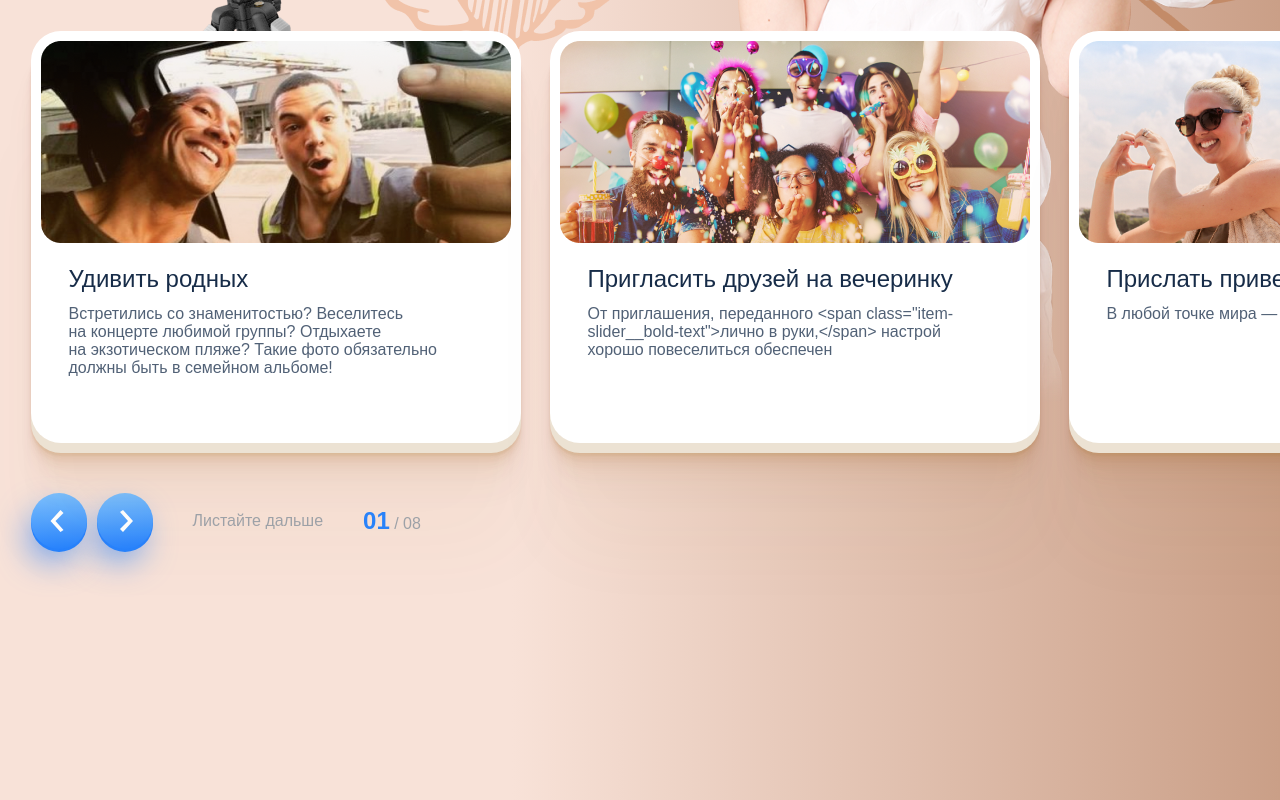
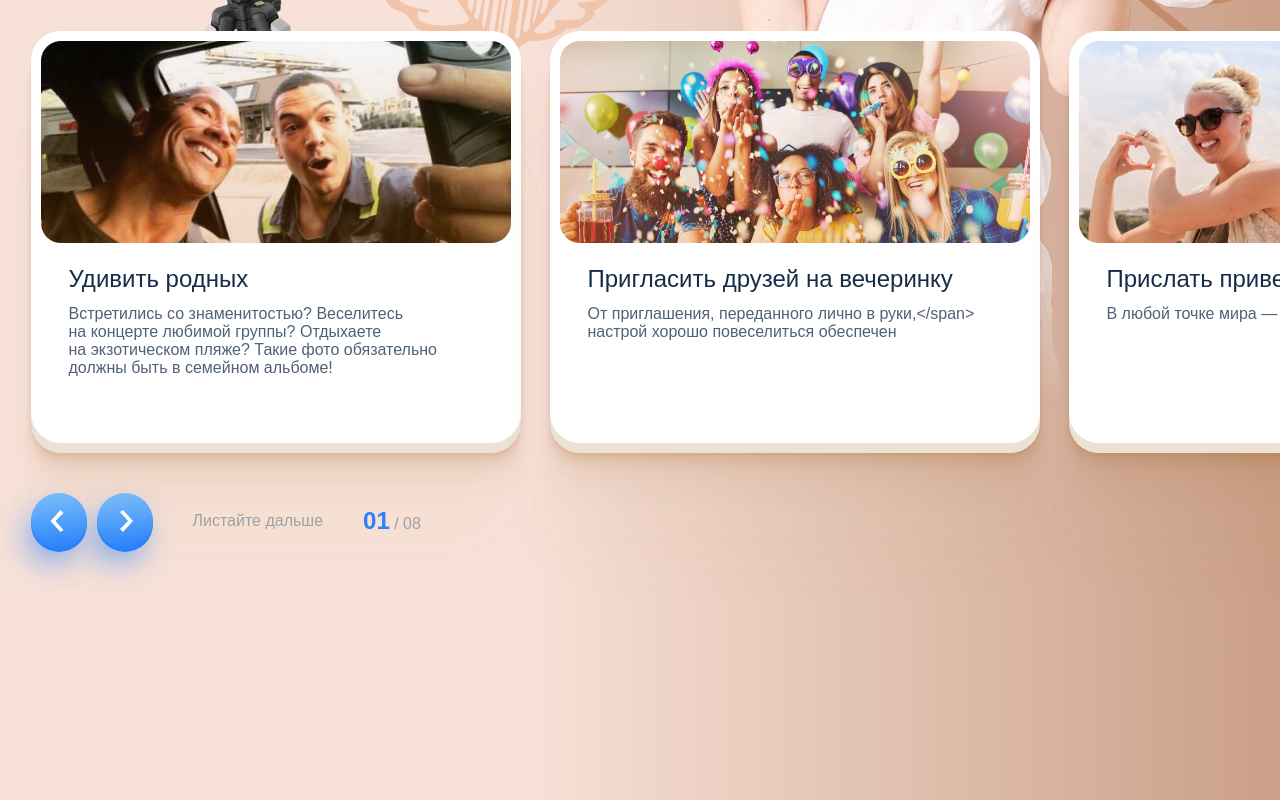
Before and after one commit to ageiwa/joyka-template-vue, a Vue app: page / in a window 1280 px wide. Shown: the part 2903-3703 px from the top of the page. Built offline with nearby package versions, Linux system fonts and the light colour scheme.

Commit message:
Delete span tag in slide subtitle

```diff
--- a/src/components/ReasonForSend/ReasonForSend.vue
+++ b/src/components/ReasonForSend/ReasonForSend.vue
@@ -6,7 +6,7 @@
 
     const slides = ref([
         {img: 'src/assets/slider-img1.png', title: 'Удивить родных', subtitle: 'Встретились со знаменитостью? Веселитесь на концерте любимой группы? Отдыхаете на экзотическом пляже? Такие фото обязательно должны быть в семейном альбоме!'},
-        {img: 'src/assets/slider-img2.png', title: 'Пригласить друзей на вечеринку', subtitle: 'От приглашения, переданного <span class="item-slider__bold-text">лично в руки,</span> настрой хорошо повеселиться обеспечен'},
+        {img: 'src/assets/slider-img2.png', title: 'Пригласить друзей на вечеринку', subtitle: 'От приглашения, переданного лично в руки,</span> настрой хорошо повеселиться обеспечен'},
         {img: 'src/assets/slider-img3.png', title: 'Прислать привет из путешествия', subtitle: 'В любой точке мира — вы рядом со своими близкими.'},
         {img: 'src/assets/slider-img4.png', title: 'Подарить радость просто так!', subtitle: 'Наша жизнь наполнена рутиной. Отправленная JoyKa с тёплыми словами подарит вашим близким хорошее настроение и улыбку на весь день.'},
         {img: 'src/assets/slider-img5.png', title: 'Поделиться воспоминаниями', subtitle: 'Фотография с фразой: «Помнишь, как классно было?» вызовет волну положительных эмоций и желание встретиться снова.'},
```
